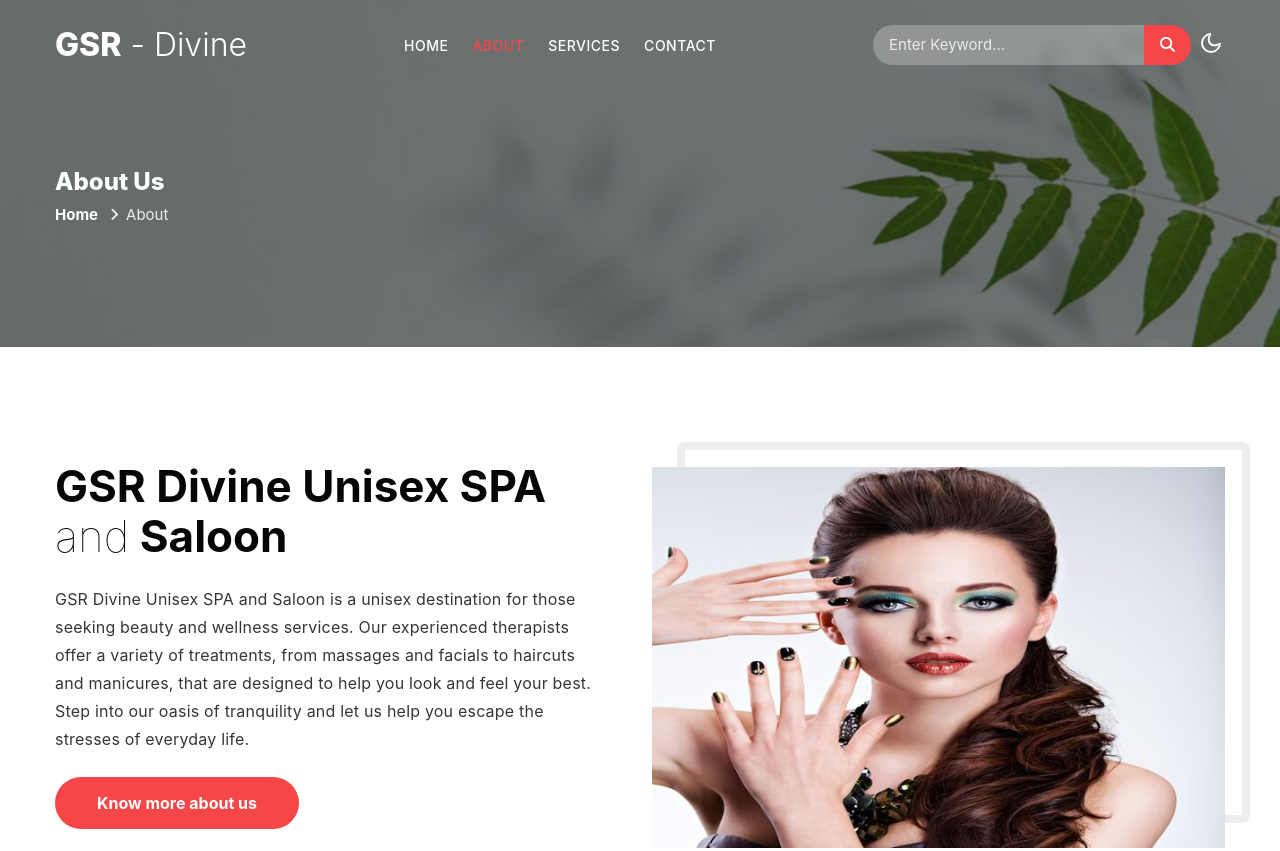
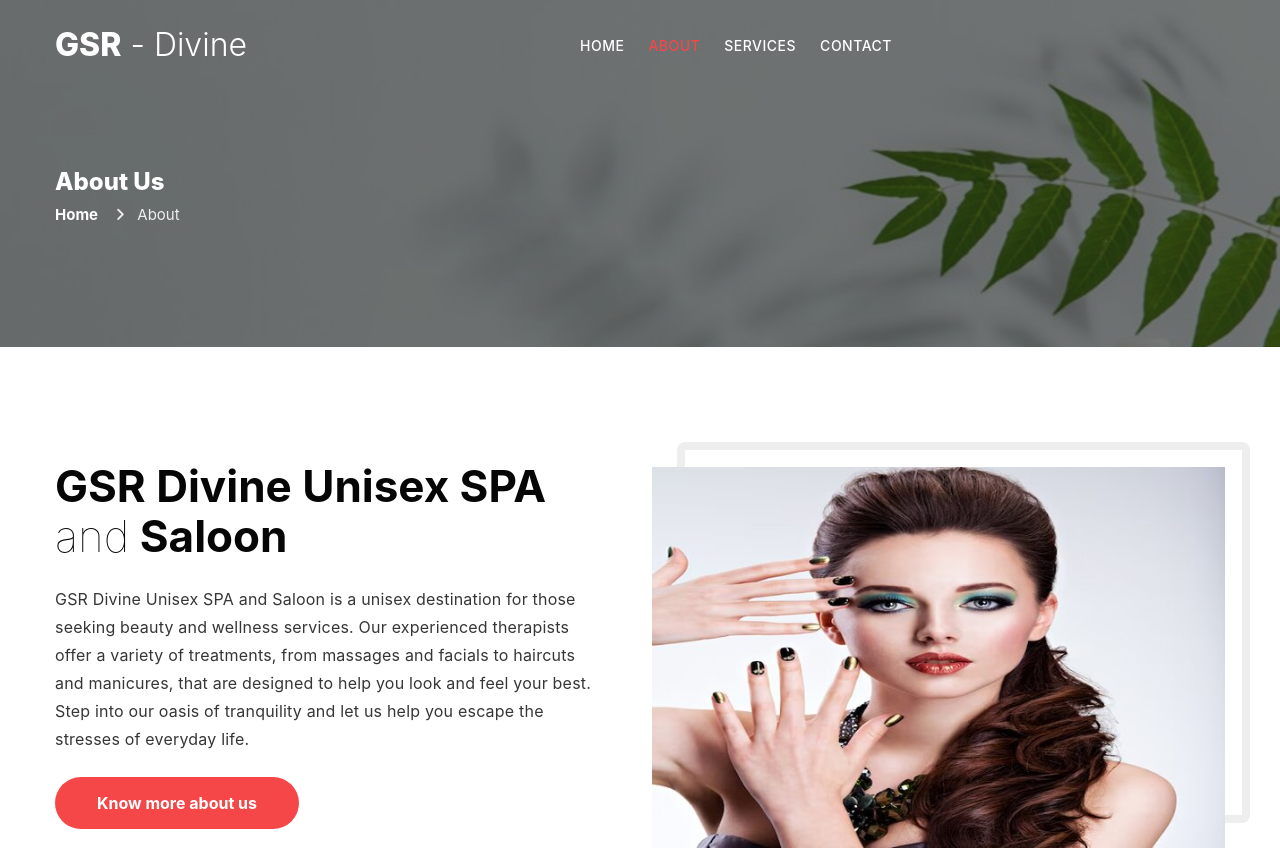
Before and after one commit to neethurajeev/gsrdivine, a plain HTML site: page about.html in a window 1280 px wide. Shown: the top 851 px of the page. Drawn offline with nearby package versions, Linux system fonts and the light colour scheme; a script that the page names is missing.

Commit message:
Update about.html

```diff
--- a/about.html
+++ b/about.html
@@ -12,6 +12,8 @@ Author URL: http://w3layouts.com
     <title>GSR Divine Unisex SPA and Saloon</title>
     <!-- Template CSS Style link -->
     <link rel="stylesheet" href="assets/css/style-starter.css">
+    <link rel="stylesheet" href="path/to/fontawesome/css/all.min.css">
+
 </head>
 
 <body>
@@ -43,27 +45,9 @@ Author URL: http://w3layouts.com
                             <a class="nav-link" href="contact.html">Contact</a>
                         </li>
                     </ul>
-                    <form action="#error" method="GET" class="d-flex search-header">
-                        <input class="form-control" type="search" placeholder="Enter Keyword..." aria-label="Search"
-                            required>
-                        <button class="btn btn-style" type="submit"><i class="fas fa-search"></i></button>
-                    </form>
+
                 </div>
-                <!-- toggle switch for light and dark theme -->
-                <div class="cont-ser-position">
-                    <nav class="navigation">
-                        <div class="theme-switch-wrapper">
-                            <label class="theme-switch" for="checkbox">
-                                <input type="checkbox" id="checkbox">
-                                <div class="mode-container">
-                                    <i class="gg-sun"></i>
-                                    <i class="gg-moon"></i>
-                                </div>
-                            </label>
-                        </div>
-                    </nav>
-                </div>
-                <!-- //toggle switch for light and dark theme -->
+
             </nav>
         </div>
     </header>
@@ -254,7 +238,7 @@ Author URL: http://w3layouts.com
             </div>
             <div class="below-section text-center pt-4 mt-5">
                 <p class="copy-text">&copy; 2024 GSR Divine. All rights reserved. Design by <a
-                        href="https://w3layouts.com/" target="_blank"> Neethu Rajeev</a>
+                        href="https://neethurajeev.vercel.app/" target="_blank"> Neethu Rajeev</a>
                 </p>
             </div>
         </div>
@@ -262,9 +246,9 @@ Author URL: http://w3layouts.com
     <!-- //footer -->
     <!-- Js scripts -->
     <!-- move top -->
-    <button onclick="topFunction()" id="movetop" title="Go to top">
+    <!-- <button onclick="topFunction()" id="movetop" title="Go to top">
         <span class="fas fa-level-up-alt" aria-hidden="true"></span>
-    </button>
+    </button> -->
     <script>
         // When the user scrolls down 20px from the top of the document, show the button
         window.onscroll = function () {
```
